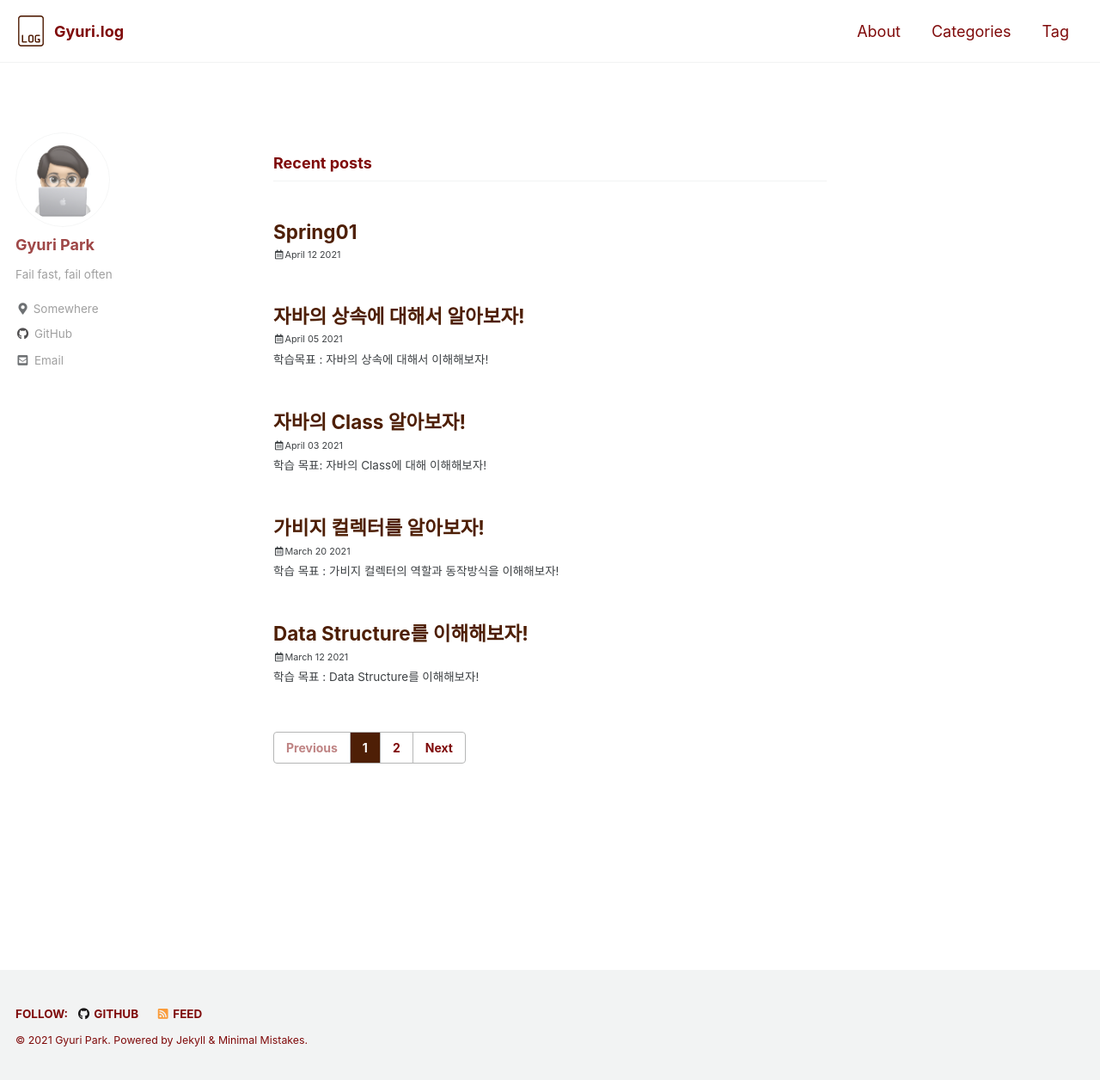
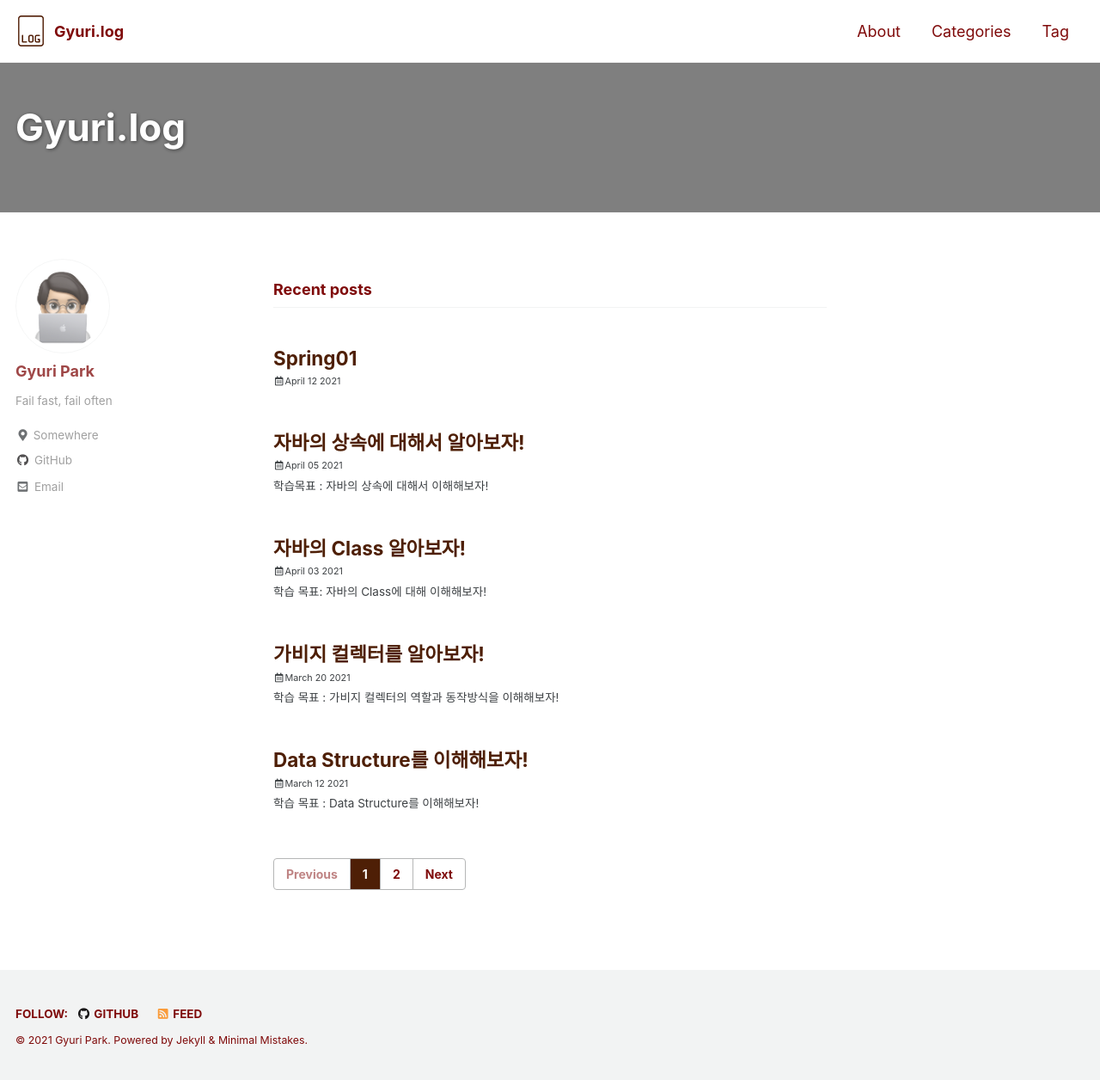
Before and after one commit to gyuripk/blog, a Jekyll site: the page built from index.html, in a window 1280 px wide and 1256 px high. Shown: the whole window at 86% size. Built offline with Jekyll 4.4.1, drawn with Linux system fonts in a browser that asks for light colours; cached includes are drawn as plain includes; the list of posts is cut into pages by our own code.

Commit message:
Update index.html

```diff
--- a/index.html
+++ b/index.html
@@ -1,6 +1,7 @@
 ---
 layout: home
+author_profile: true
 header:
-  image: /assets/images/sky.jpg
-author_profile: true
+  overlay_image: /assets/images/sky.jpg
+  overlay_filter: 0.5
 ---
```
